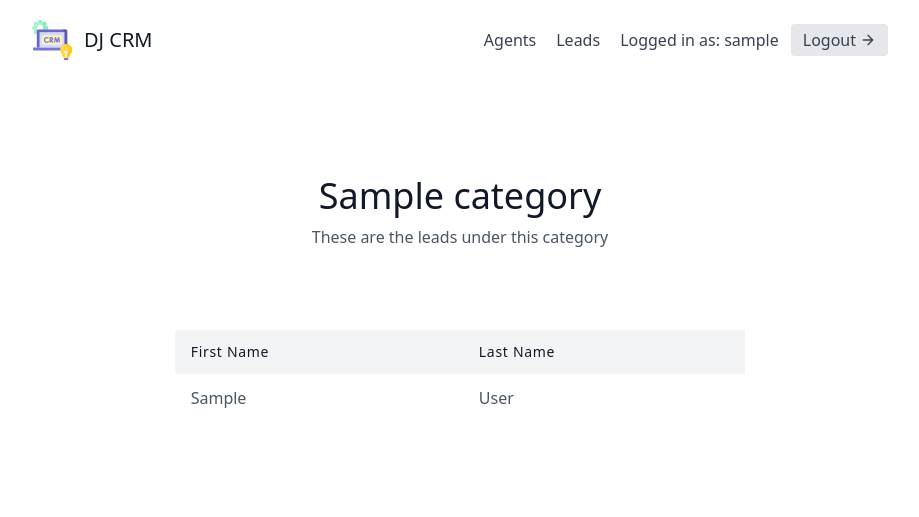
After one commit to NikitenkoDaryna/LearningDjango, a Django app: page /leads/categories/1/ in a window 1280 px wide. The commit adds this page. Shown: the top 517 px of the page, without its empty margins (180-1099 px from the left). Run offline with Django 4.2, Linux system fonts and the light colour scheme; a user stored in the database is signed in; tables that the repository leaves empty hold one stand-in row (values such as "Sample post").

Commit message:
adding category detail view

```diff
--- a/leads/models.py
+++ b/leads/models.py
@@ -20,7 +20,7 @@ class Lead(models.Model):
     age = models.IntegerField(default=0)
     organisation = models.ForeignKey(UserProfile, on_delete=models.CASCADE, null=True)
     agent = models.ForeignKey("Agent", null=True, blank=True, on_delete=models.SET_NULL)
-    category = models.ForeignKey("Category",  null=True, blank=True, on_delete=models.SET_NULL)
+    category = models.ForeignKey("Category", related_name="leads",  null=True, blank=True, on_delete=models.SET_NULL)
 
     def __str__(self):
         return f"{self.first_name} {self.last_name}"
--- /dev/null
+++ b/leads/templates/leads/category_detail.html
@@ -0,0 +1,40 @@
+{% extends "base.html" %}
+
+{% block content %}
+<section class="text-gray-600 body-font">
+    <div class="container px-5 py-24 mx-auto">
+      <div class="flex flex-col text-center w-full mb-20">
+        <h1 class="sm:text-4xl text-3xl font-medium title-font mb-2 text-gray-900">
+            {{ category.name }}
+        </h1>
+        <p class="lg:w-2/3 mx-auto leading-relaxed text-base">
+            These are the leads under this category
+        </p>
+      </div>
+      <div class="lg:w-2/3 w-full mx-auto overflow-auto">
+        <table class="table-auto w-full text-left whitespace-no-wrap">
+          <thead>
+            <tr>
+              <th class="px-4 py-3 title-font tracking-wider font-medium text-gray-900 text-sm bg-gray-100 rounded-tl rounded-bl">
+                  First Name
+                </th>
+              <th class="px-4 py-3 title-font tracking-wider font-medium text-gray-900 text-sm bg-gray-100">
+                  Last Name
+                </th>
+            </tr>
+          </thead>
+          <tbody>
+            {% for lead in category.leads.all %}
+            <tr>
+                <td class="px-4 py-3">
+                  <a class="hover:text-blue-500" href="{% url 'leads:lead-detail' lead.pk %}">{{ lead.first_name }}</a>
+                </td>
+                <td class="px-4 py-3">{{ lead.last_name }}</td>
+            </tr>
+        {% endfor %}
+          </tbody>
+        </table>
+      </div>
+    </div>
+  </section>
+{% endblock content%}
--- a/leads/templates/leads/lead_list.html
+++ b/leads/templates/leads/lead_list.html
@@ -7,7 +7,7 @@
         <div class="w-full mb-6 py-6 flex justify-between items-center border-b border-gray-200">
             <div>
                 <h1 class="text-4xl text-gray-800">Leads</h1>
-                <a class="text-gray-500 hover:text-blue-500" href="#">
+                <a class="text-gray-500 hover:text-blue-500" href="{% url 'leads:category-list' %}">
                     View categories
                 </a>
             </div>
--- a/leads/urls.py
+++ b/leads/urls.py
@@ -1,7 +1,8 @@
 from django.urls import path
 from .views import (
     LeadListView, LeadDetailView,  LeadCreateView, LeadUpdateView,
-    LeadDeleteView,LeadCreateView, AssignAgentView, CategoryListView
+    LeadDeleteView,LeadCreateView, AssignAgentView, CategoryListView,
+    CategoryDetailView
 )
 
 app_name = "leads"
@@ -13,5 +14,6 @@ urlpatterns = [
     path('<int:pk>/delete/', LeadDeleteView.as_view(), name='lead-delete'),
     path('<int:pk>/assign-agent/', AssignAgentView.as_view(), name='assign-agent'),
     path('create/',  LeadCreateView.as_view(), name='lead-create'),
-    path('categories/', CategoryListView.as_view(), name='category-list')
+    path('categories/', CategoryListView.as_view(), name='category-list'),
+    path('categories/<int:pk>/', CategoryDetailView.as_view(), name='category-detail'),
 ]
--- a/leads/views.py
+++ b/leads/views.py
@@ -170,3 +170,20 @@ class CategoryListView(LoginRequiredMixin, generic.ListView):
                 organisation=user.agent.organisation
             )
         return queryset
+
+class CategoryDetailView(LoginRequiredMixin, generic.DetailView):
+    template_name = "leads/category_detail.html"
+    context_object_name = "category"
+
+    def get_queryset(self):
+        user = self.request.user
+        # initial queryset of leads for the entire organisation
+        if user.is_organisor:
+            queryset = Category.objects.filter(
+                organisation=user.userprofile
+            )
+        else:
+            queryset = Category.objects.filter(
+                organisation=user.agent.organisation
+            )
+        return queryset
```
Also changed, not shown: leads/templates/leads/category_list.html (+7 -5 lines), leads/migrations/0006_alter_agent_id_alter_category_id_alter_lead_category_and_more.py (added).
